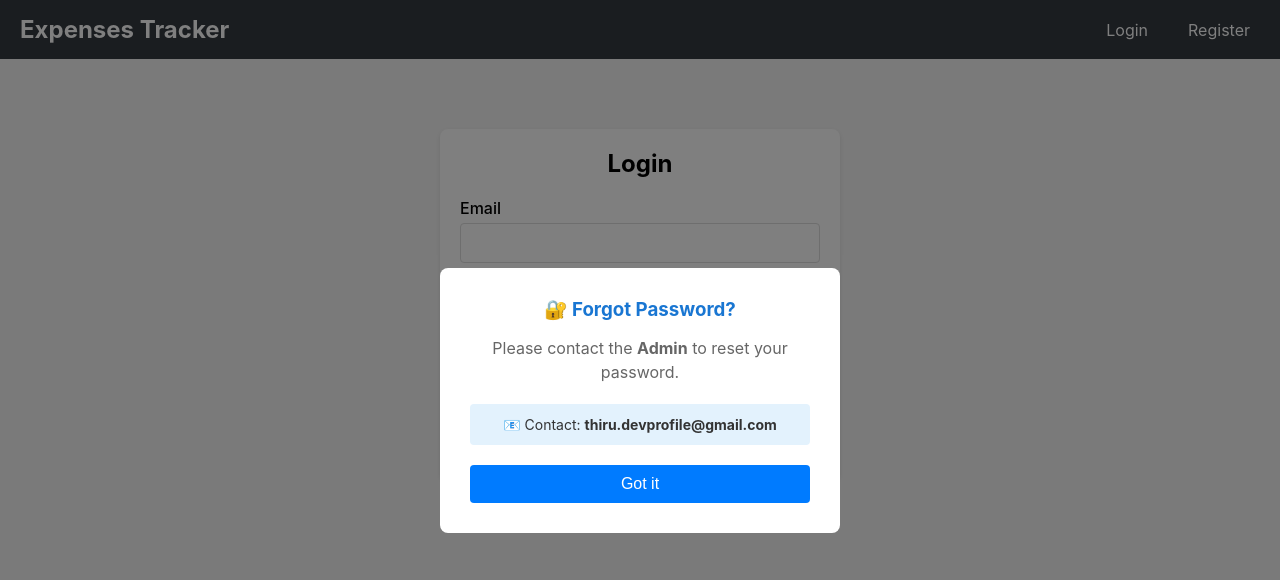
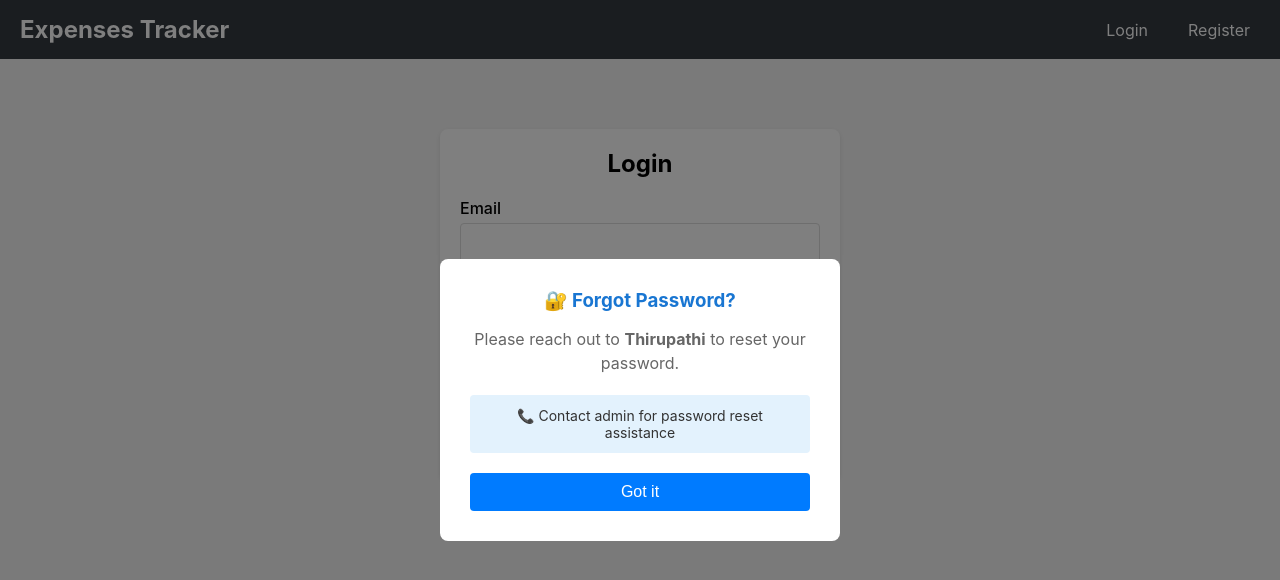
Before and after one commit to thirupathirao015/expenses-tracker-frontend, a React (Vite) app: page /login in a window 1280 px wide. Both pictures are taken after a click on the button "Forgot Password?". Shown: the top 580 px of the page. Built offline with nearby package versions, Linux system fonts and the light colour scheme.

Commit message:
Update forgot password message to remove email

```diff
--- a/src/pages/Login.jsx
+++ b/src/pages/Login.jsx
@@ -28,7 +28,7 @@ const ForgotPasswordModal = ({ isOpen, onClose }) => {
       }}>
         <h3 style={{ marginBottom: '15px', color: '#1976d2' }}>🔐 Forgot Password?</h3>
         <p style={{ marginBottom: '20px', color: '#666', lineHeight: '1.5' }}>
-          Please contact the <strong>Admin</strong> to reset your password.
+          Please reach out to <strong>Thirupathi</strong> to reset your password.
         </p>
         <p style={{
           backgroundColor: '#e3f2fd',
@@ -38,7 +38,7 @@ const ForgotPasswordModal = ({ isOpen, onClose }) => {
           fontSize: '14px',
           color: '#333'
         }}>
-          📧 Contact: <strong>thiru.devprofile@gmail.com</strong>
+          📞 Contact admin for password reset assistance
         </p>
         <button
           className="btn btn-primary"
```
